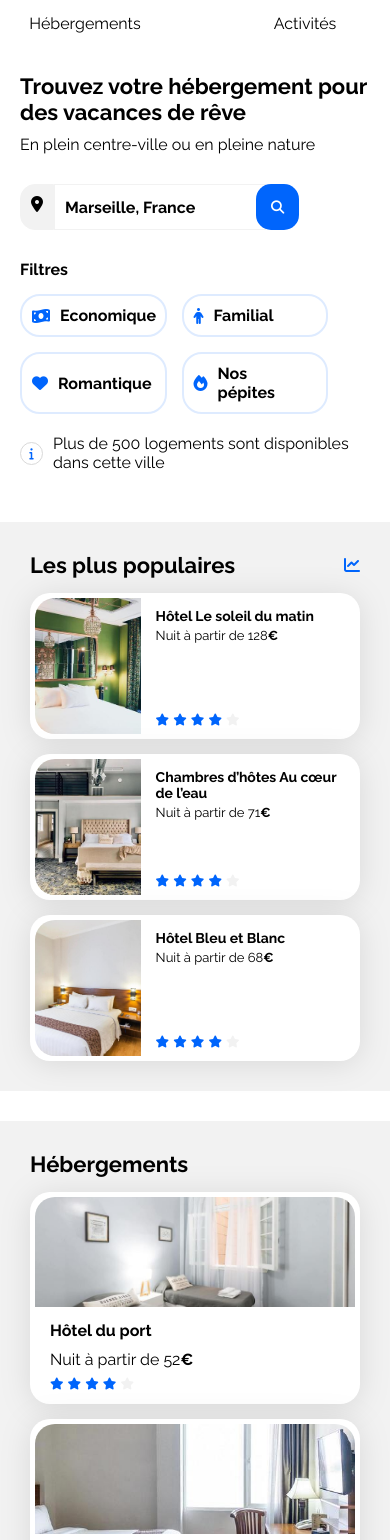
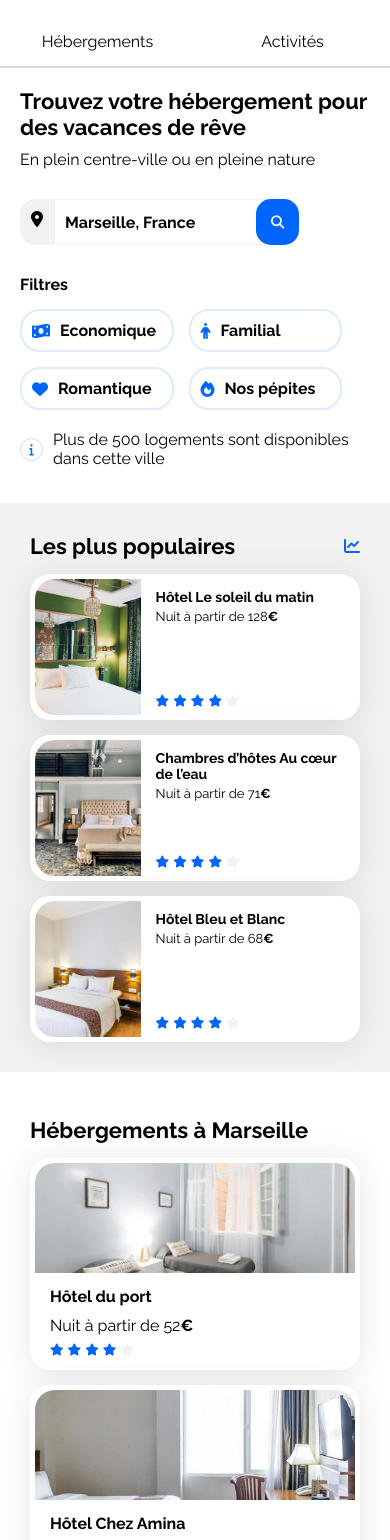
Before and after one commit to thomas-ruch/Projet-Booki, a plain HTML site: page index.html in a window 390 px wide. Shown: the part 52-1592 px from the top of the page. Drawn offline with Linux system fonts and the light colour scheme.

Commit message:
Mise à jour du responsive design

```diff
--- a/css/style.css
+++ b/css/style.css
@@ -37,6 +37,13 @@ a {
     text-decoration: none;
 }
 
+.hebergements-cards a,
+.populaires-cards a,
+.activites-cards a {
+    display: block;
+    margin-top: 30px;
+}
+
 .section-title {
     margin: 0;
     font-size: 22px;
@@ -51,7 +58,7 @@ a {
     border-radius: 20px;
     padding: 5px;
     filter: drop-shadow(0px 3px 15px rgba(0, 0, 0, 0.1));
-    margin-top: 30px;
+    height: 100%;
 }
 
 .card img {
@@ -331,7 +338,6 @@ nav li:hover {
     border-radius: 20px;
     filter: drop-shadow(0px 3px 15px rgba(0, 0, 0, 0.2));
     padding: 0;
-    margin-top: 30px;
 }
 
 .card-act img {
@@ -426,7 +432,7 @@ footer {
     }
 
     .card-act img {
-        height: 200px;
+        height: 180px;
     }
 }
 
@@ -440,23 +446,24 @@ footer {
         flex-direction: column;
     }
 
+    nav ul {
+        height: unset;
+        gap: 0;
+    }
+
     nav li {
         text-align: center;
         width: 50%;
-        padding-bottom: 20px;
+        padding-bottom: 15px;
         justify-content: center;
+        border-bottom: 2px solid #d9d9d9;
     }
 
     nav li:hover {
         box-sizing: content-box;
-        padding-bottom: 18px;
         border-top: none;
         border-bottom: 2px solid var(--main-color);
         color: var(--main-color);
-    }
-
-    section {
-        margin-top: 15px;
     }
 
     .form-button-text {
@@ -481,7 +488,7 @@ footer {
     }
 
     .filter {
-        width: 35%;
+        width: 37%;
         margin-top: 15px;
         overflow: hidden;
     }
@@ -492,10 +499,11 @@ footer {
 
     .hebergements-and-populaires section {
         border-radius: unset;
+        margin-top: 15px;
     }
 
-    .card {
-        margin-top: 15px;
+    .hebergements-and-populaires .hebergements {
+        background-color: white;
     }
 
     .populaires-cards {
@@ -504,10 +512,7 @@ footer {
 
     .populaires-cards a {
         width: 100%;
-    }
-
-    .hebergements {
-        background: white;
+        margin-top: 15px;
     }
 
     .hebergements-cards {
@@ -516,6 +521,11 @@ footer {
 
     .hebergements-cards a {
         width: 100%;
+        margin-top: 15px;
+    }
+
+    .activites {
+        margin-top: 15px;
     }
 
     .activites-cards {
@@ -528,11 +538,12 @@ footer {
 
     .footer-infos {
         flex-direction: column;
+        justify-content: space-around;
+        gap: 40px;
+        margin-left: 20px;
     }
 
     .info {
         width: 100%;
-        margin-top: 30px;
-        margin-left: 20px;
     }
 }
--- a/index.html
+++ b/index.html
@@ -67,7 +67,7 @@
 
             <div class="hebergements-and-populaires">
                 <section class="hebergements">
-                    <h2 class="section-title">Hébergements</h2>
+                    <h2 class="section-title">Hébergements à Marseille</h2>
                     <div class="hebergements-cards">
                         <a href="#">
                             <article class="card">
```
